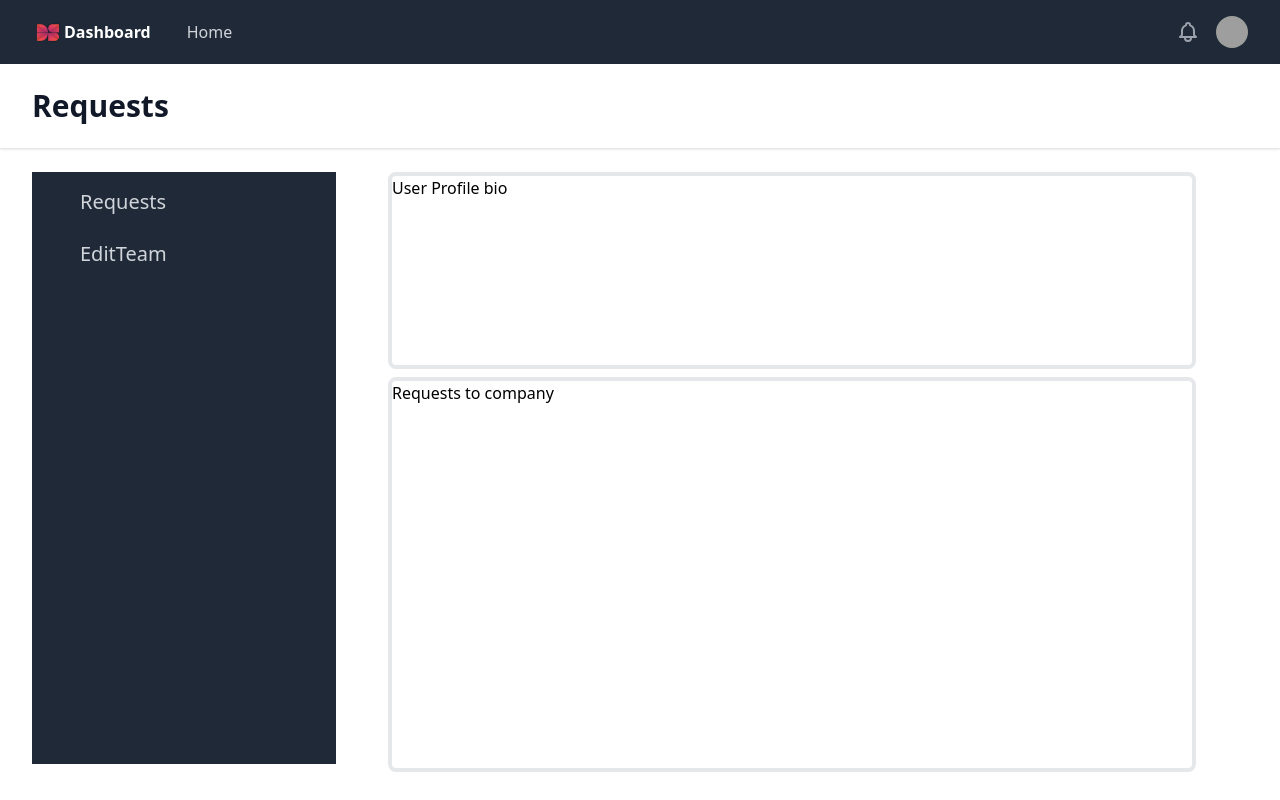
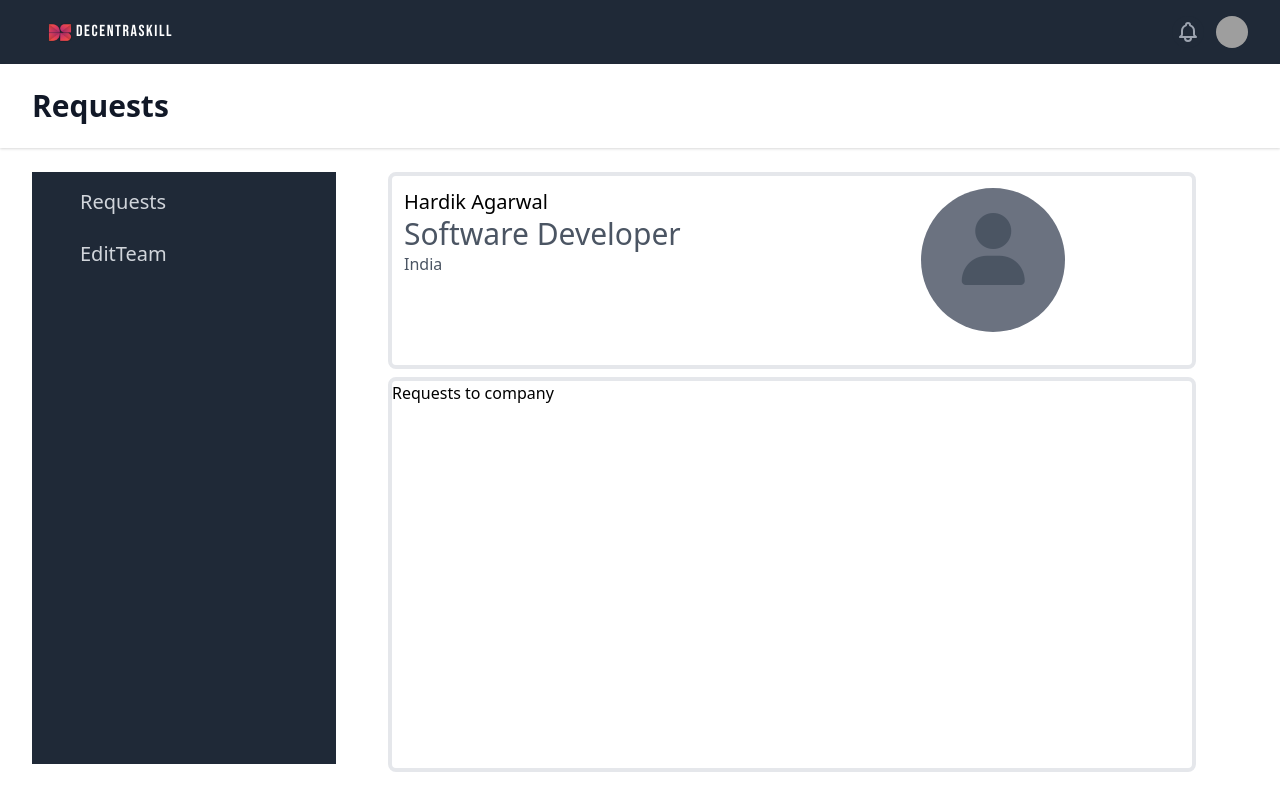
Before and after one commit to iamsdas/Decentraskill, a React (Create React App) app: page /company in a window 1280 px wide. Built offline with nearby package versions, Linux system fonts and the light colour scheme; grey boxes are pictures that could not be loaded.

Commit message:
frontend Profile work

```diff
--- a/src/components/Navbar.jsx
+++ b/src/components/Navbar.jsx
@@ -218,30 +218,25 @@ function Navbar({ signup, connected, login }) {
               </div>
 
               <div className='flex-1 flex items-center justify-center sm:items-stretch sm:justify-start'>
-                <div className='flex-shrink-0 flex items-center'>
+                <a
+                  href='/'
+                  className='hover:text-white block px-3 py-2 rounded-md text-base font-medium onhover:bg-gray-900 onhover: text-white'>
+                  <div className='flex-shrink-0 flex  items-center'>
                     <img
-                    className='block lg:hidden h-8 w-auto'
+                      className='block lg:hidden h-8 w-auto '
                       src={DS_LOGO}
-                    alt='Decentaskill'
+                      alt='Decentraskill'
                     />
                     <img
                       className='hidden lg:block h-8 w-auto'
                       src={DS_LOGO}
                       alt='Decentraskill'
                     />
-                  <span className='font-sans text-white text-md font-extrabold rounded-md '>
-                    Dashboard
+                    <span className='font-Bebas text-white text-md rounded-md tracking-widest'>
+                      Decentraskill
                     </span>
                   </div>
-                <div className='hidden sm:block sm:ml-6'>
-                  <div className='flex space-x-4'>
-                    <a
-                      href='/'
-                      className='text-gray-300 hover:bg-gray-700 hover:text-white block px-3 py-2 rounded-md text-base font-medium onhover:bg-gray-900 onhover: text-white'>
-                      Home
                 </a>
-                  </div>
-                </div>
               </div>
               <div className='absolute inset-y-0 right-0 flex items-center pr-2 sm:static sm:inset-auto sm:ml-6 sm:pr-0'>
                 <button
--- /dev/null
+++ b/src/components/Profile.jsx
@@ -0,0 +1,28 @@
+import { useState } from 'react';
+
+function Profile() {
+  const [name, setName] = useState('Hardik Agarwal');
+  const [role, setRole] = useState('Software Developer');
+  const [location, setLocation] = useState('India');
+
+  return (
+    <div className='flex flex-row h-full w-full p-3 items-center justify-between text-gray-600'>
+      <div className='w-4/6 h-full'>
+        <h1 className='text-xl text-black'>{name}</h1>
+        <div className='text-3xl '>{role}</div>
+        <div>
+          <h1>{location}</h1>
+        </div>
+      </div>
+      <div className='w-2/6 h-full'>
+        <div className='border-black w-36 h-36 border-solid rounded-full bg-gray-500'>
+          <div className='text-7xl text-center p-6'>
+            <i class='fas fa-user'></i>
+          </div>
+        </div>
+      </div>
+    </div>
+  );
+}
+
+export default Profile;
--- a/src/pages/Company_Dashboard.jsx
+++ b/src/pages/Company_Dashboard.jsx
@@ -1,7 +1,8 @@
+import { useState, lazy } from 'react';
 import Navbar from '../components/Navbar';
 import Requests from '../components/Requests';
 import EditTeam from '../components/EditTeam';
-import { useState } from 'react';
+const Profile = lazy(() => import('../components/Profile'));
 
 function Company_Dashboard() {
   const items = [
@@ -50,7 +51,7 @@ function Company_Dashboard() {
         </sidebar>
         <main className='w-3/4 lg:px-8 sm:px-6 mx-auto inline-block float-right h-full '>
           <div className='border-4 border-solid border-gray-200 rounded-lg h-2/6 mx-5 mt-0 mb-1'>
-            User Profile bio
+            <Profile />
           </div>
           <div className='border-4 border-solid border-gray-200 rounded-lg h-4/6 mx-5 mt-2'>
             {ActiveItem()}
--- a/src/pages/User_Dashboard.jsx
+++ b/src/pages/User_Dashboard.jsx
@@ -1,8 +1,9 @@
+import { useState, lazy } from 'react';
 import Navbar from '../components/Navbar';
 import Skills from '../components/Skills';
 import Experiance from '../components/Experiance';
 import Certificates from '../components/Certificates';
-import { useState } from 'react';
+const Profile = lazy(() => import('../components/Profile'));
 
 function User_Dashboard() {
   const items = [
@@ -54,7 +55,7 @@ function User_Dashboard() {
         </sidebar>
         <main className='w-3/4 lg:px-8 sm:px-6 mx-auto inline-block float-right h-full '>
           <div className='border-4 border-solid border-gray-200 rounded-lg h-2/6 mx-5 mt-0 mb-1'>
-            User Profile bio
+            <Profile />
           </div>
           <div className='border-4 border-solid border-gray-200 rounded-lg h-4/6 mx-5 mt-2'>
             {ActiveItem()}
```
Lines whose indentation alone changed are shown as unchanged.
